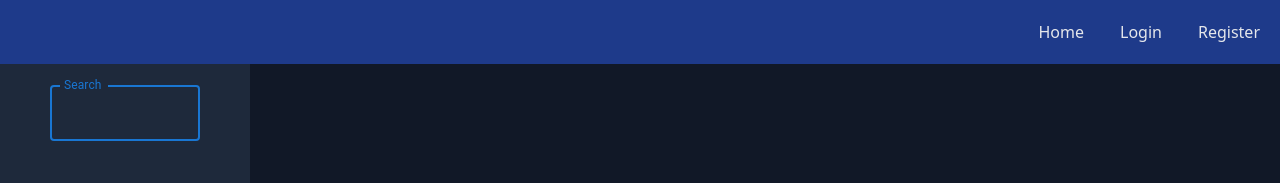
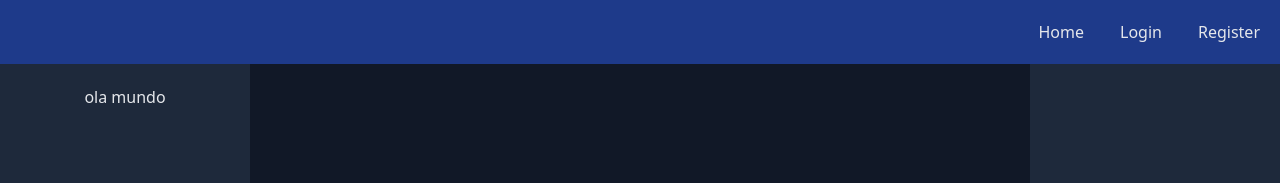
Before and after one commit to ItsAkane/blog-frontend, a React app: page / in a window 1280 px wide. Shown: the top 183 px of the page. Built offline with nearby package versions, Linux system fonts and the light colour scheme; some icons are missing; the HTML template or start-up script is replaced by a standard one.

Commit message:
alt: included alt in sidebar

```diff
--- a/src/Components/alayout/index.jsx
+++ b/src/Components/alayout/index.jsx
@@ -17,16 +17,13 @@ export function Alayout() {
 
 	return (
 		<>
-			<aside className="aside">
-				<form action="?">
-					<TextField
-						id="standard-field"
-						label="Search"
-						variant="outlined"
-						focused
-					/>
-				</form>
-			</aside>
+			<lside className="lside">
+				<div>
+					ola mundo
+				</div>
+			</lside>
+
+			<rside className="rside"/>
 
 			<nav className="nav">
 				<Link to="/" className="link">
--- a/src/Components/alayout/layout.css
+++ b/src/Components/alayout/layout.css
@@ -10,7 +10,7 @@
 	--link-color: black;
 }
 
-.aside {
+.lside {
 	color: var(--text-main);
 	background: var(--aside-bg);
 	padding: 50px;
@@ -24,6 +24,22 @@
 	position: fixed;
 	top: 35px;
 	left: 0;
+}
+
+.rside{
+	color: var(--text-main);
+	background: var(--aside-bg);
+	padding: 50px;
+
+	width: 150px;
+	height: 100vh;
+
+	display: flex;
+	flex-direction: column;
+
+	position: fixed;
+	top: 35px;
+	right: 0;
 }
 
 .nav {
```
